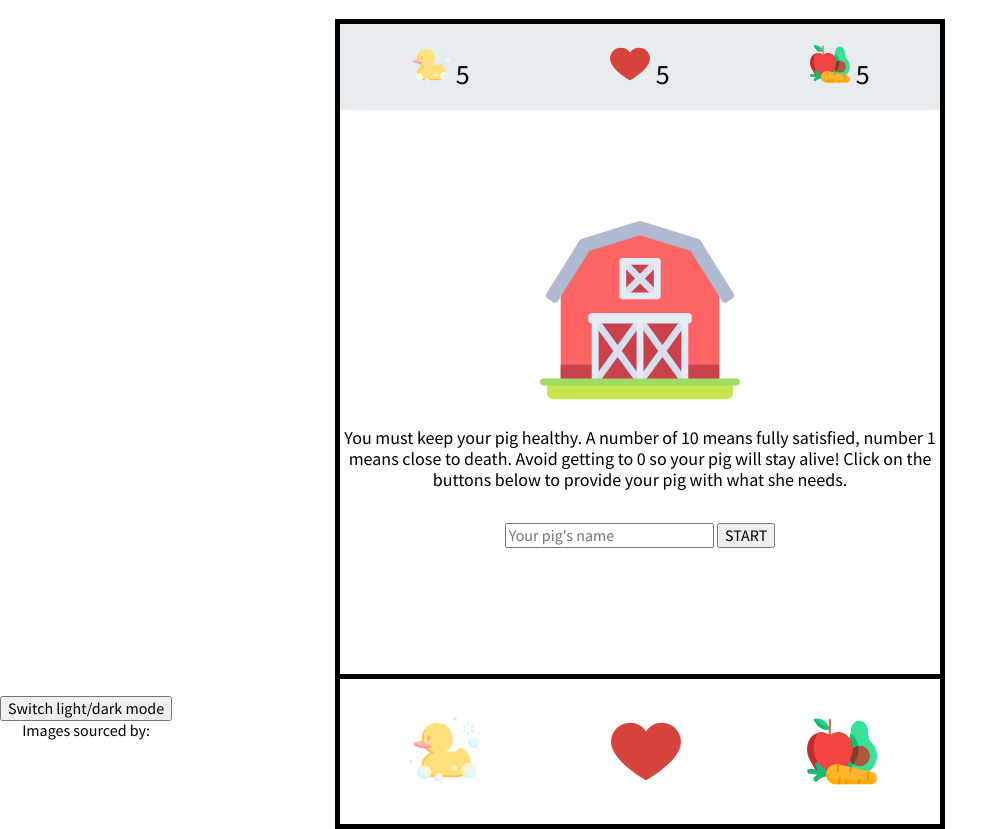
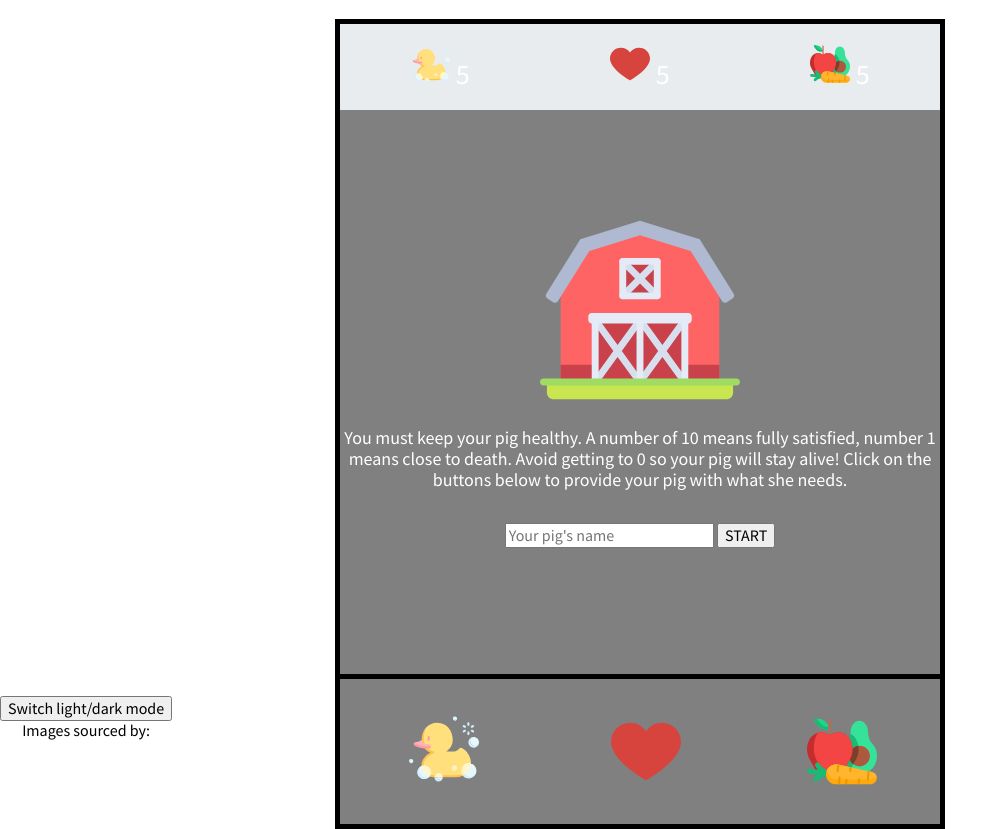
Before and after one commit to Luna5678/project-0, a plain HTML site: page index.html in a window 1280 px wide. Both pictures are taken after a click on the button "Switch light/dark mode". Shown: the part 61-890 px from the top of the page, without its empty margins (0-1008 px from the left). Drawn offline with nearby package versions, Linux system fonts and the light colour scheme.

Commit message:
completed the light/dark mode functionality

```diff
--- a/index.html
+++ b/index.html
@@ -19,7 +19,7 @@
     <header>
         <h1>Raise a Pig</h1></header>
     <div id="game-container">
-        <div id="game-screen">
+        <div class="game-screen">
             <section class="health-bar">
                 <span id="health-clean">
                     <img src="./images/rubber-duck.svg" alt="rubber duck" id="health-clean-image">
--- a/scripts/app.js
+++ b/scripts/app.js
@@ -125,5 +125,9 @@ const game = {
 $('#start-button').on("click", game.start);
 
 $('#mode').on('click', function(){
-    console.log('mode clicked');
+    if ($('.game-screen').hasClass('dark')){
+        $('.game-screen').removeClass('dark');
+    } else {
+        $('.game-screen').addClass('dark');
+    }
 })
```
